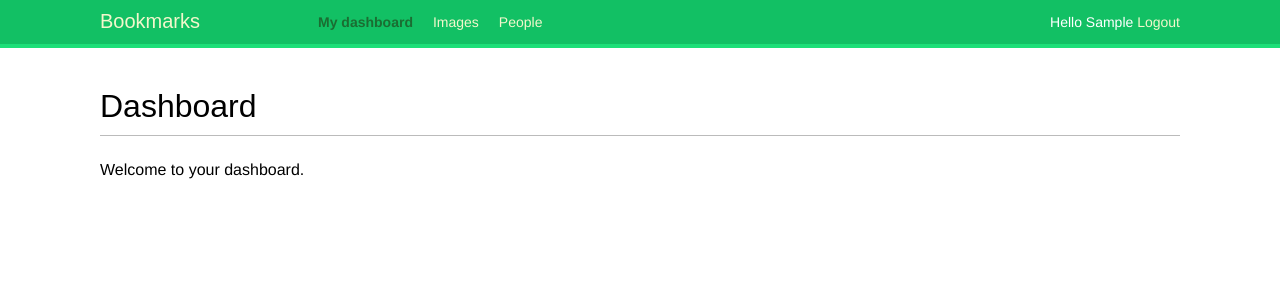
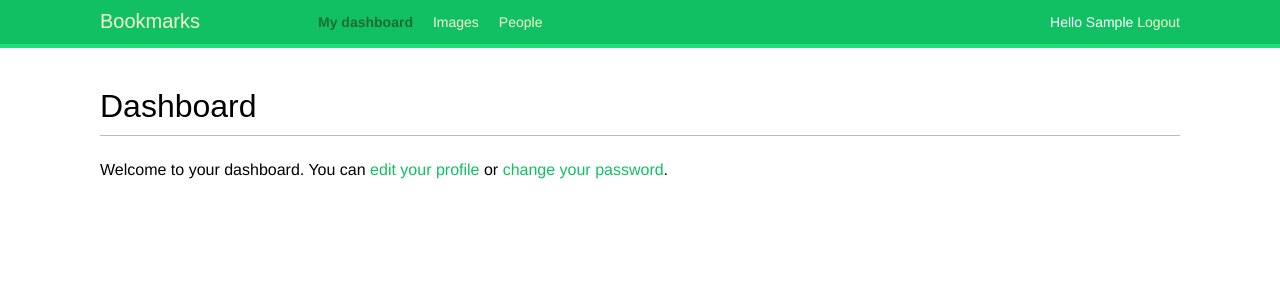
Before and after one commit to tdwebdesign/bookmarks, a Django app: page /account/ in a window 1280 px wide. Shown: the top 308 px of the page. Run offline with Django 4.2, Linux system fonts and the light colour scheme; the visitor is signed in with stand-in values (Sample User, id 1); some web fonts are replaced.

Commit message:
Edited dashboard, added links for edit profile and change password

```diff
--- a/account/templates/account/dashboard.html
+++ b/account/templates/account/dashboard.html
@@ -4,5 +4,7 @@
 
 {% block content %}
     <h1>Dashboard</h1>
-    <p>Welcome to your dashboard.</p>
+    <p>
+        Welcome to your dashboard. You can <a href="{% url 'edit' %}">edit your profile</a> or <a href="{% url 'password_change' %}">change your password</a>.
+    </p>
 {% endblock %}
```
Also changed, not shown: media/users/2023/04/21/pexels-justin-shaifer-1222271.jpg (added).
